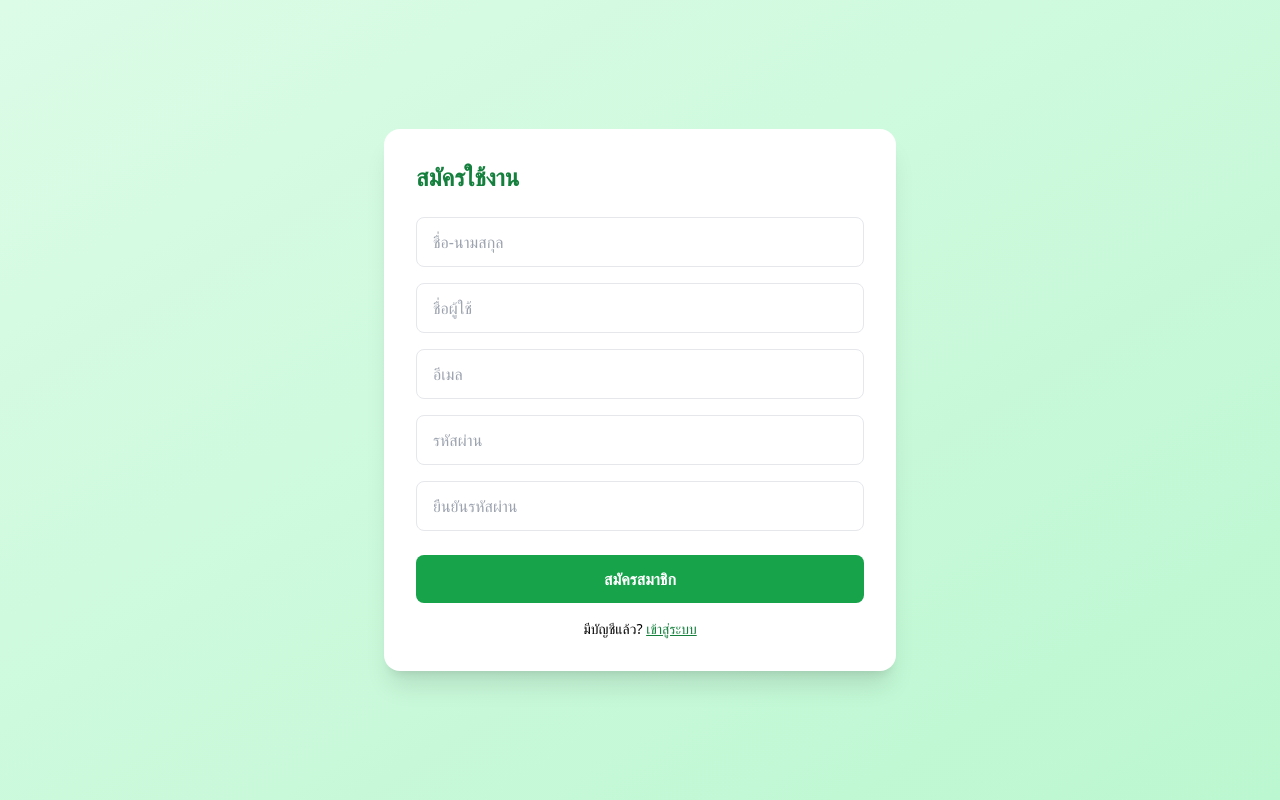
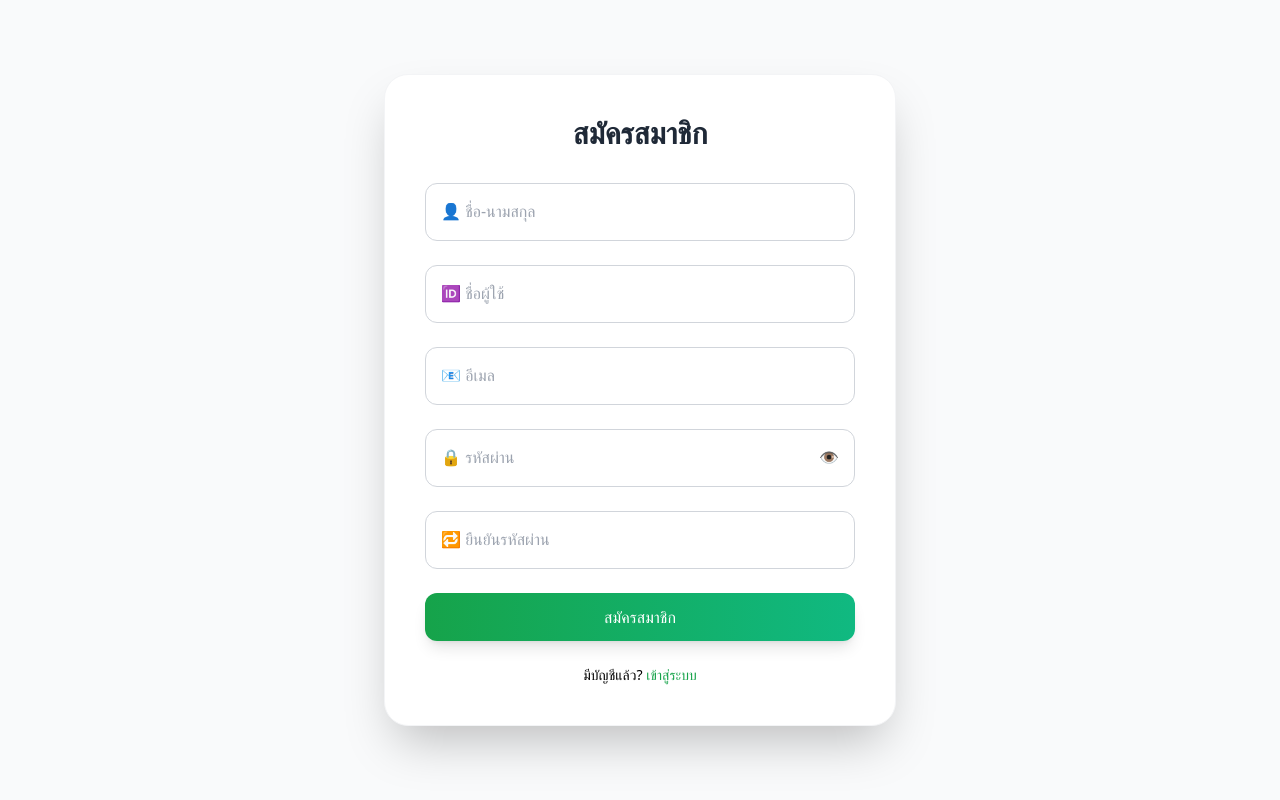
Before and after one commit to SARANX2003/equipment-asset, a Next.js app: page /register in a window 1280 px wide. Built offline with nearby package versions, Linux system fonts and the light colour scheme.

Commit message:
Upgrade auth pages to Pro UI (login, register, forgot password)

```diff
--- a/src/app/forgot-password/page.jsx
+++ b/src/app/forgot-password/page.jsx
@@ -1,14 +1,23 @@
 "use client";
+
 import { useState } from "react";
 import { useRouter } from "next/navigation";
 
 export default function ForgotPassword() {
   const [email, setEmail] = useState("");
+  const [toast, setToast] = useState(null);
   const router = useRouter();
 
-  const submit = async () => {
+  const showToast = (type, message) => {
+    setToast({ type, message });
+    setTimeout(() => setToast(null), 3000);
+  };
+
+  const submit = async (e) => {
+    e.preventDefault();
+
     if (!email) {
-      alert("กรอกอีเมลก่อน");
+      showToast("error", "กรอกอีเมลก่อน");
       return;
     }
 
@@ -21,34 +30,64 @@ export default function ForgotPassword() {
     const data = await res.json();
 
     if (res.ok) {
-      alert("ส่งลิงก์รีเซ็ตรหัสผ่านแล้ว");
-      router.push(data.resetUrl); // 🔥 ใช้ resetUrl ตาม backend ใหม่
+      showToast("success", "ส่งลิงก์รีเซ็ตรหัสผ่านแล้ว 📩");
+
+      setTimeout(() => {
+        router.push(data.resetUrl);
+      }, 1200);
     } else {
-      alert(data.message);
+      showToast("error", data.message);
     }
   };
 
   return (
-    <div className="min-h-screen flex items-center justify-center bg-gray-100">
-      <div className="bg-white p-8 rounded-xl shadow-md w-96">
-        <h2 className="text-2xl font-bold text-center text-green-600 mb-6">
-          ขอรีเซ็ตรหัสผ่าน
+    <div className="min-h-screen flex items-center justify-center bg-gray-50 px-4">
+
+      {toast && (
+        <div className={`fixed top-6 right-6 px-6 py-3 rounded-xl shadow-xl text-white text-sm
+        ${toast.type === "success"
+            ? "bg-gradient-to-r from-green-600 to-emerald-500"
+            : "bg-gradient-to-r from-red-500 to-pink-500"}`}>
+          {toast.message}
+        </div>
+      )}
+
+      <div className="w-full max-w-md bg-white shadow-2xl rounded-3xl p-10 border border-gray-100">
+
+        <h2 className="text-3xl font-bold text-gray-800 text-center mb-8">
+          รีเซ็ตรหัสผ่าน
         </h2>
 
+        <form onSubmit={submit} className="space-y-6">
+          <div className="relative">
             <input
               type="email"
-          placeholder="กรอกอีเมลของคุณ"
+              required
               value={email}
               onChange={(e) => setEmail(e.target.value)}
-          className="w-full border p-3 rounded-lg mb-4 focus:outline-none focus:ring-2 focus:ring-green-400"
+              className="peer w-full border border-gray-300 rounded-xl px-4 pt-6 pb-2 focus:ring-2 focus:ring-green-500 focus:outline-none transition"
+              placeholder=" "
             />
+            <label className="absolute left-4 top-2 text-xs text-gray-400 peer-placeholder-shown:text-base peer-placeholder-shown:top-4 transition-all">
+              📧 อีเมลของคุณ
+            </label>
+          </div>
 
           <button
-          onClick={submit}
-          className="w-full bg-green-600 text-white py-3 rounded-lg hover:bg-green-700 transition"
+            type="submit"
+            className="w-full bg-gradient-to-r from-green-600 to-emerald-500 text-white py-3 rounded-xl shadow-lg hover:scale-[1.02] transition-all"
           >
             ส่งลิงก์รีเซ็ต
           </button>
+        </form>
+
+        <p className="text-center mt-6 text-sm">
+          กลับไป{" "}
+          <a href="/login" className="text-green-600 font-medium hover:underline">
+            เข้าสู่ระบบ
+          </a>
+        </p>
+
       </div>
     </div>
   );
--- a/src/app/register/page.jsx
+++ b/src/app/register/page.jsx
@@ -13,13 +13,20 @@ export default function RegisterPage() {
   });
 
   const [loading, setLoading] = useState(false);
+  const [toast, setToast] = useState(null);
+  const [showPassword, setShowPassword] = useState(false);
   const router = useRouter();
+
+  const showToast = (type, message) => {
+    setToast({ type, message });
+    setTimeout(() => setToast(null), 3000);
+  };
 
   const submit = async (e) => {
     e.preventDefault();
 
     if (form.password !== form.confirmPassword) {
-      alert("รหัสผ่านไม่ตรงกัน");
+      showToast("error", "รหัสผ่านไม่ตรงกัน");
       return;
     }
 
@@ -35,81 +42,120 @@ export default function RegisterPage() {
       const data = await res.json();
 
       if (!res.ok) {
-        alert(data.message || "สมัครสมาชิกไม่สำเร็จ");
+        showToast("error", data.message || "สมัครสมาชิกไม่สำเร็จ");
         return;
       }
 
-      alert("สมัครสมาชิกสำเร็จ");
+      showToast("success", "สมัครสมาชิกสำเร็จ 🎉");
+
+      setTimeout(() => {
         router.push("/login");
-    } catch (err) {
-      alert("ไม่สามารถเชื่อมต่อเซิร์ฟเวอร์ได้");
+      }, 1200);
+
+    } catch {
+      showToast("error", "ไม่สามารถเชื่อมต่อเซิร์ฟเวอร์ได้");
     } finally {
       setLoading(false);
     }
   };
 
   return (
-    <div className="min-h-screen flex items-center justify-center bg-gradient-to-br from-green-100 to-green-200">
-      <form
-        onSubmit={submit}
-        className="w-full max-w-lg bg-white rounded-2xl shadow-xl p-8"
-      >
-        <h1 className="text-2xl font-bold text-green-700 mb-6">
-          สมัครใช้งาน
+    <div className="min-h-screen flex items-center justify-center bg-gray-50 px-4">
+
+      {toast && (
+        <div className={`fixed top-6 right-6 px-6 py-3 rounded-xl shadow-xl text-white text-sm
+        ${toast.type === "success"
+            ? "bg-gradient-to-r from-green-600 to-emerald-500"
+            : "bg-gradient-to-r from-red-500 to-pink-500"}`}>
+          {toast.message}
+        </div>
+      )}
+
+      <div className="w-full max-w-lg bg-white shadow-2xl rounded-3xl p-10 border border-gray-100">
+
+        <h1 className="text-3xl font-bold text-gray-800 text-center mb-8">
+          สมัครสมาชิก
         </h1>
 
-        <div className="space-y-4">
-          {[
-            ["name", "ชื่อ-นามสกุล"],
-            ["username", "ชื่อผู้ใช้"],
-            ["email", "อีเมล"],
-          ].map(([key, label]) => (
+        <form onSubmit={submit} className="space-y-6">
+
+          {["name", "username", "email"].map((field) => (
+            <div key={field} className="relative">
               <input
-              key={key}
-              placeholder={label}
-              className="w-full px-4 py-3 border rounded-lg"
+                type={field === "email" ? "email" : "text"}
+                required
+                value={form[field]}
                 onChange={(e) =>
-                setForm({ ...form, [key]: e.target.value })
+                  setForm({ ...form, [field]: e.target.value })
                 }
-              required
+                className="peer w-full border border-gray-300 rounded-xl px-4 pt-6 pb-2 focus:ring-2 focus:ring-green-500 focus:outline-none transition"
+                placeholder=" "
               />
+              <label className="absolute left-4 top-2 text-xs text-gray-400 peer-placeholder-shown:text-base peer-placeholder-shown:top-4 transition-all">
+                {field === "name" && "👤 ชื่อ-นามสกุล"}
+                {field === "username" && "🆔 ชื่อผู้ใช้"}
+                {field === "email" && "📧 อีเมล"}
+              </label>
+            </div>
           ))}
 
+          <div className="relative">
             <input
-            type="password"
-            placeholder="รหัสผ่าน"
-            className="w-full px-4 py-3 border rounded-lg"
+              type={showPassword ? "text" : "password"}
+              required
+              value={form.password}
               onChange={(e) =>
                 setForm({ ...form, password: e.target.value })
               }
-            required
+              className="peer w-full border border-gray-300 rounded-xl px-4 pt-6 pb-2 focus:ring-2 focus:ring-green-500 focus:outline-none transition"
+              placeholder=" "
             />
+            <label className="absolute left-4 top-2 text-xs text-gray-400 peer-placeholder-shown:text-base peer-placeholder-shown:top-4 transition-all">
+              🔒 รหัสผ่าน
+            </label>
+            <button
+              type="button"
+              onClick={() => setShowPassword(!showPassword)}
+              className="absolute right-4 top-4"
+            >
+              👁
+            </button>
+          </div>
 
+          <div className="relative">
             <input
               type="password"
-            placeholder="ยืนยันรหัสผ่าน"
-            className="w-full px-4 py-3 border rounded-lg"
+              required
+              value={form.confirmPassword}
               onChange={(e) =>
                 setForm({ ...form, confirmPassword: e.target.value })
               }
-            required
+              className="peer w-full border border-gray-300 rounded-xl px-4 pt-6 pb-2 focus:ring-2 focus:ring-green-500 focus:outline-none transition"
+              placeholder=" "
             />
+            <label className="absolute left-4 top-2 text-xs text-gray-400 peer-placeholder-shown:text-base peer-placeholder-shown:top-4 transition-all">
+              🔁 ยืนยันรหัสผ่าน
+            </label>
           </div>
 
           <button
+            type="submit"
             disabled={loading}
-          className="mt-6 w-full bg-green-600 hover:bg-green-700 text-white py-3 rounded-lg font-semibold disabled:opacity-60"
+            className="w-full bg-gradient-to-r from-green-600 to-emerald-500 text-white py-3 rounded-xl shadow-lg hover:scale-[1.02] transition-all"
           >
             {loading ? "กำลังสมัคร..." : "สมัครสมาชิก"}
           </button>
 
-        <p className="mt-4 text-center text-sm">
+        </form>
+
+        <p className="text-center mt-6 text-sm">
           มีบัญชีแล้ว?{" "}
-          <a href="/login" className="text-green-700 underline">
+          <a href="/login" className="text-green-600 font-medium hover:underline">
             เข้าสู่ระบบ
           </a>
         </p>
-      </form>
+
+      </div>
     </div>
   );
 }
```
Lines whose indentation alone changed are shown as unchanged.
